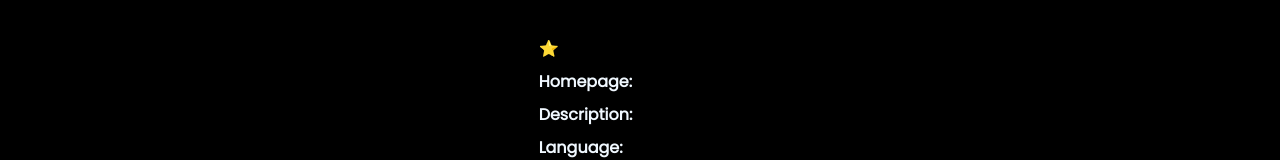
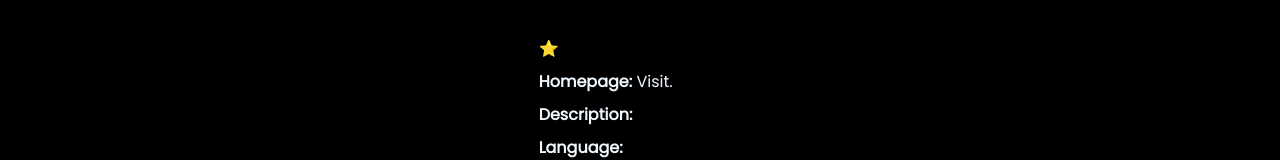
Before and after one commit to ptrktodev/cineMagic, a React (Create React App) app: page /movies/poster/1 in a window 1280 px wide. Shown: the part 126-286 px from the top of the page. Built offline with nearby package versions, Linux system fonts and the light colour scheme; no server answers.

Commit message:
deploy-2-bohr

```diff
--- a/src/App.css
+++ b/src/App.css
@@ -59,7 +59,7 @@ input {
 
 a {
   text-decoration: none;
-  color: #000000;
+  color: #ffffff;
 }
 
 .container {
--- a/src/Componentes/Movies/Poster.css
+++ b/src/Componentes/Movies/Poster.css
@@ -72,6 +72,10 @@
   object-fit: cover;
   justify-content: center;
   margin: 1rem 0;
+}
+
+.boxInfos a span {
+  color: aliceblue;
 }
 
 .VideoYoutube {
```
